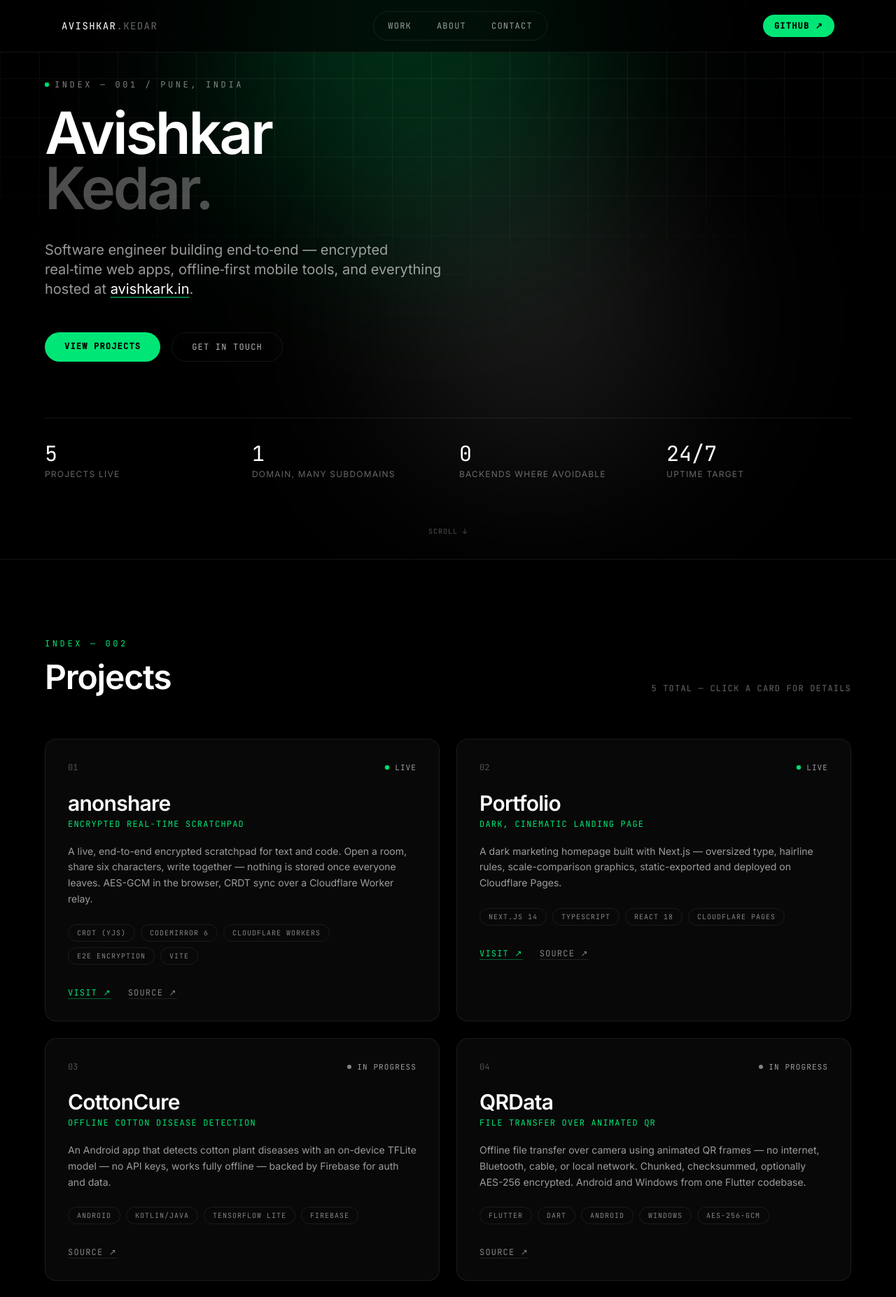
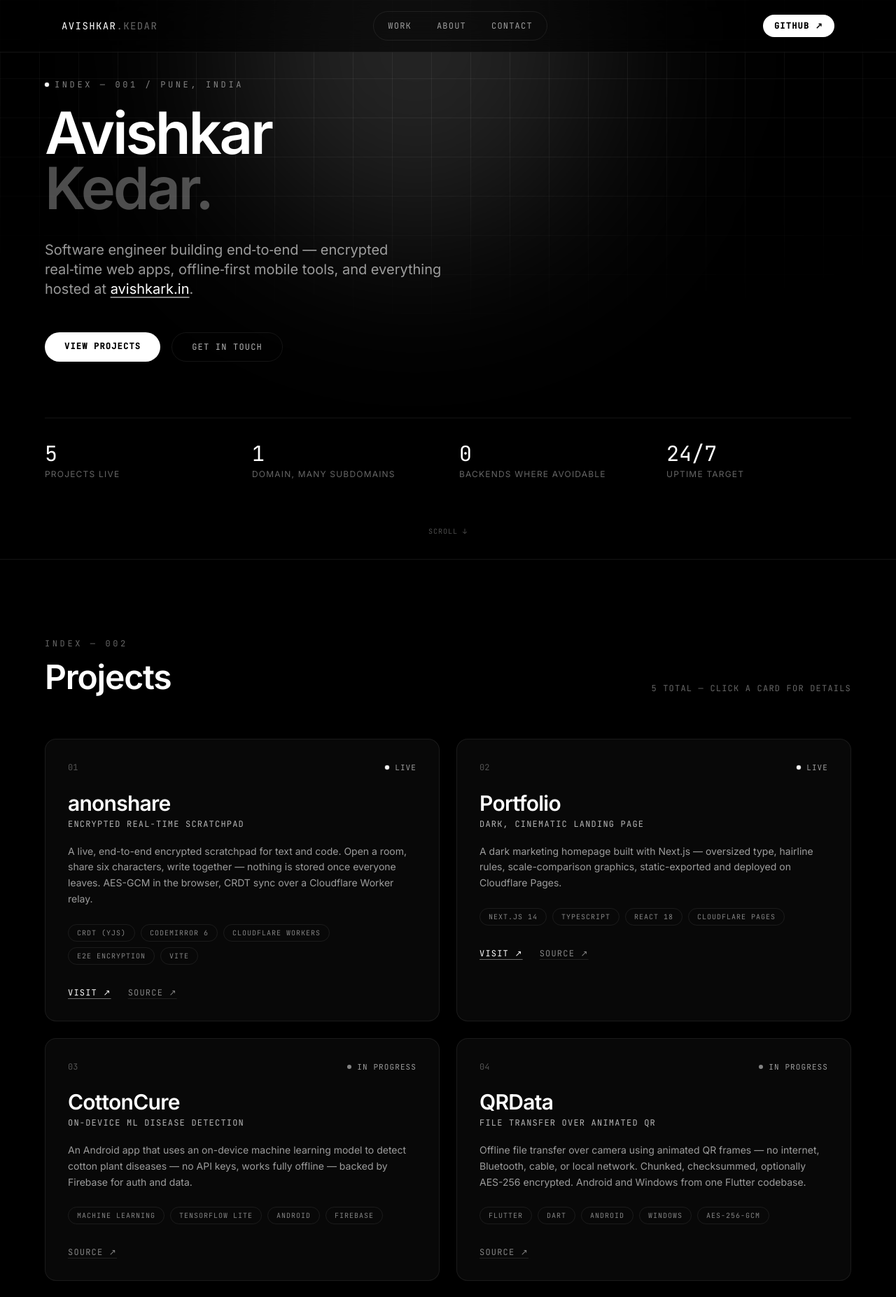
Before and after one commit to AvishkarKedar/index-projects, a React (Vite) app: page / in a window 1280 px wide. Shown: the top 1854 px of the page at 70% size. Built offline with nearby package versions, Linux system fonts and the light colour scheme; the HTML template or start-up script is replaced by a standard one.

Commit message:
Remove green accent (pure black/white), rename Svik->Avik Games, emphasize CottonCure as ML project

```diff
--- a/src/components/Contact.tsx
+++ b/src/components/Contact.tsx
@@ -12,7 +12,7 @@ export default function Contact() {
   return (
     <section id="contact" className="px-6 py-28">
       <div className="mx-auto max-w-6xl">
-        <p className="font-mono text-xs uppercase tracking-[0.3em] text-money">Index — 004</p>
+        <p className="font-mono text-xs uppercase tracking-[0.3em] text-white/40">Index — 004</p>
         <motion.h2
           initial={{ opacity: 0, y: 24 }}
           whileInView={{ opacity: 1, y: 0 }}
@@ -36,7 +36,7 @@ export default function Contact() {
               className="glass glow-border group block rounded-2xl p-6"
             >
               <p className="font-mono text-xs uppercase tracking-widest text-white/40">{l.label}</p>
-              <p className="mt-2 flex items-center justify-between text-lg text-white transition-colors group-hover:text-money">
+              <p className="mt-2 flex items-center justify-between text-lg text-white transition-colors group-hover:text-white/70">
                 {l.value}
                 <span className="transition-transform group-hover:translate-x-1">↗</span>
               </p>
--- a/src/components/Footer.tsx
+++ b/src/components/Footer.tsx
@@ -3,7 +3,7 @@ export default function Footer() {
     <footer className="border-t border-line px-6 py-8">
       <div className="mx-auto flex max-w-6xl flex-col items-center justify-between gap-4 font-mono text-[11px] uppercase tracking-widest text-white/30 sm:flex-row">
         <p className="flex items-center gap-2">
-          <span className="h-1.5 w-1.5 rounded-full bg-money" />
+          <span className="h-1.5 w-1.5 rounded-full bg-white" />
           © {new Date().getFullYear()} Avishkar Kedar
         </p>
         <p>Built with React · Tailwind · Framer Motion</p>
--- a/src/components/Hero.tsx
+++ b/src/components/Hero.tsx
@@ -5,8 +5,8 @@ export default function Hero() {
   return (
     <section id="top" className="relative flex min-h-screen flex-col justify-center overflow-hidden border-b border-line px-6">
       <div className="pointer-events-none absolute inset-0 overflow-hidden">
-        <div className="absolute -top-40 left-1/4 h-[32rem] w-[32rem] animate-blob rounded-full bg-money/20 blur-[120px]" />
-        <div className="absolute right-1/4 top-1/3 h-[26rem] w-[26rem] animate-blob rounded-full bg-white/10 blur-[120px] [animation-delay:4s]" />
+        <div className="absolute -top-40 left-1/4 h-[32rem] w-[32rem] animate-blob rounded-full bg-white/15 blur-[120px]" />
+        <div className="absolute right-1/4 top-1/3 h-[26rem] w-[26rem] animate-blob rounded-full bg-white/8 blur-[120px] [animation-delay:4s]" />
         <div className="bg-grid bg-grid-fade absolute inset-0" />
       </div>
 
@@ -17,7 +17,7 @@ export default function Hero() {
           transition={{ duration: 0.6 }}
           className="mb-6 flex items-center gap-2 font-mono text-xs uppercase tracking-[0.3em] text-white/50"
         >
-          <span className="h-1.5 w-1.5 animate-pulse-dot rounded-full bg-money" />
+          <span className="h-1.5 w-1.5 animate-pulse-dot rounded-full bg-white" />
           Index — 001 / Pune, India
         </motion.p>
 
@@ -37,7 +37,7 @@ export default function Hero() {
         >
           Software engineer building end‑to‑end — encrypted real‑time web apps,
           offline‑first mobile tools, and everything hosted at{' '}
-          <a href="https://avishkark.in" className="text-white underline decoration-money/50 underline-offset-4 hover:decoration-money">
+          <a href="https://avishkark.in" className="text-white underline decoration-white/50 underline-offset-4 hover:decoration-white">
             avishkark.in
           </a>
           .
@@ -49,7 +49,7 @@ export default function Hero() {
           transition={{ duration: 0.6, delay: 0.9 }}
           className="mt-12 flex flex-wrap gap-4"
         >
-          <a href="#projects" className="rounded-full bg-money px-7 py-3 font-mono text-xs font-semibold uppercase tracking-widest text-black transition-transform hover:scale-105">
+          <a href="#projects" className="rounded-full bg-white px-7 py-3 font-mono text-xs font-semibold uppercase tracking-widest text-black transition-transform hover:scale-105">
             View Projects
           </a>
           <a href="#contact" className="rounded-full border border-line px-7 py-3 font-mono text-xs uppercase tracking-widest text-white/70 transition-colors hover:border-white hover:text-white">
--- a/src/components/Nav.tsx
+++ b/src/components/Nav.tsx
@@ -29,7 +29,7 @@ export default function Nav() {
           href="https://github.com/AvishkarKedar"
           target="_blank"
           rel="noreferrer"
-          className="rounded-full bg-money px-4 py-2 font-mono text-xs font-semibold uppercase tracking-widest text-black transition-transform hover:scale-105"
+          className="rounded-full bg-white px-4 py-2 font-mono text-xs font-semibold uppercase tracking-widest text-black transition-transform hover:scale-105"
         >
           GitHub ↗
         </a>
--- a/src/components/ProjectCard.tsx
+++ b/src/components/ProjectCard.tsx
@@ -26,7 +26,7 @@ export default function ProjectCard({
         <StatusDot status={project.status} />
       </div>
       <h3 className="text-2xl font-semibold tracking-tight text-white sm:text-3xl">{project.name}</h3>
-      <p className="mt-1 font-mono text-xs uppercase tracking-widest text-money">{project.tagline}</p>
+      <p className="mt-1 font-mono text-xs uppercase tracking-widest text-white/70">{project.tagline}</p>
       <p className="mt-5 text-sm leading-relaxed text-white/60">{project.description}</p>
       <div className="mt-6 flex flex-wrap gap-2">
         {project.tags.map((tag) => (
@@ -42,7 +42,7 @@ export default function ProjectCard({
             target="_blank"
             rel="noreferrer"
             onClick={(e) => e.stopPropagation()}
-            className="text-money underline decoration-money/40 underline-offset-4 hover:decoration-money"
+            className="text-white underline decoration-white/40 underline-offset-4 hover:decoration-white"
           >
             Visit ↗
           </a>
--- a/src/components/ProjectModal.tsx
+++ b/src/components/ProjectModal.tsx
@@ -39,7 +39,7 @@ export default function ProjectModal({ project, onClose }: { project: Project |
             </button>
             <StatusDot status={project.status} />
             <h3 className="mt-4 text-3xl font-semibold tracking-tight text-white sm:text-4xl">{project.name}</h3>
-            <p className="mt-1 font-mono text-xs uppercase tracking-widest text-money">{project.tagline}</p>
+            <p className="mt-1 font-mono text-xs uppercase tracking-widest text-white/70">{project.tagline}</p>
             <p className="mt-6 text-base leading-relaxed text-white/70">
               {project.longDescription || project.description}
             </p>
@@ -56,7 +56,7 @@ export default function ProjectModal({ project, onClose }: { project: Project |
                   href={project.live}
                   target="_blank"
                   rel="noreferrer"
-                  className="rounded-full bg-money px-6 py-2.5 font-mono text-xs font-semibold uppercase tracking-widest text-black transition-transform hover:scale-105"
+                  className="rounded-full bg-white px-6 py-2.5 font-mono text-xs font-semibold uppercase tracking-widest text-black transition-transform hover:scale-105"
                 >
                   Visit ↗
                 </a>
--- a/src/components/Projects.tsx
+++ b/src/components/Projects.tsx
@@ -11,7 +11,7 @@ export default function Projects() {
       <div className="mx-auto max-w-6xl">
         <div className="mb-16 flex items-end justify-between">
           <div>
-            <p className="font-mono text-xs uppercase tracking-[0.3em] text-money">Index — 002</p>
+            <p className="font-mono text-xs uppercase tracking-[0.3em] text-white/40">Index — 002</p>
             <h2 className="mt-4 text-4xl font-semibold tracking-tight text-white sm:text-5xl">Projects</h2>
           </div>
           <p className="hidden font-mono text-xs uppercase tracking-widest text-white/40 sm:block">
--- a/src/components/StatusDot.tsx
+++ b/src/components/StatusDot.tsx
@@ -1,7 +1,7 @@
 import { ProjectStatus } from '../data/projects'
 
 const statusMap: Record<ProjectStatus, { color: string; label: string; pulse: boolean }> = {
-  live: { color: 'bg-money', label: 'Live', pulse: true },
+  live: { color: 'bg-white', label: 'Live', pulse: true },
   'in-progress': { color: 'bg-white/50', label: 'In Progress', pulse: false },
   maintenance: { color: 'bg-white/25', label: 'Maintenance', pulse: false },
 }
--- a/src/data/projects.ts
+++ b/src/data/projects.ts
@@ -41,12 +41,12 @@ export const projects: Project[] = [
   },
   {
     name: 'CottonCure',
-    tagline: 'Offline cotton disease detection',
+    tagline: 'On-device ML disease detection',
     description:
-      'An Android app that detects cotton plant diseases with an on-device TFLite model — no API keys, works fully offline — backed by Firebase for auth and data.',
+      'An Android app that uses an on-device machine learning model to detect cotton plant diseases — no API keys, works fully offline — backed by Firebase for auth and data.',
     longDescription:
-      'An Android app with a dedicated on-device model folder — a TensorFlow Lite model classifies cotton plant diseases directly from a photo with no network call and no API key, so it keeps working in low-connectivity rural settings. Firebase covers user authentication and stores diagnosis history in the cloud when a connection is available, but detection itself never depends on it.',
-    tags: ['Android', 'Kotlin/Java', 'TensorFlow Lite', 'Firebase'],
+      'A machine-learning-first Android app: a TensorFlow Lite model, trained to classify cotton plant diseases, runs entirely on-device with no network call and no API key, so it keeps working in low-connectivity rural settings. Firebase covers user authentication and stores diagnosis history in the cloud when a connection is available, but the ML inference itself never depends on it.',
+    tags: ['Machine Learning', 'TensorFlow Lite', 'Android', 'Firebase'],
     repo: 'https://github.com/AvishkarKedar/CottonCure',
     status: 'in-progress',
     year: '2026',
@@ -64,7 +64,7 @@ export const projects: Project[] = [
     year: '2026',
   },
   {
-    name: 'Svik Games',
+    name: 'Avik Games',
     tagline: '15-world browser platformer',
     description:
       'A free, install-free browser platformer with 15 hand-built worlds that ramp up in difficulty — wider pits, faster enemies, and spike traps from World 6 onward.',
--- a/src/index.css
+++ b/src/index.css
@@ -39,7 +39,7 @@ body {
   inset: 0;
   padding: 1px;
   border-radius: inherit;
-  background: linear-gradient(135deg, rgba(0, 230, 118, 0.6), rgba(255, 255, 255, 0.06));
+  background: linear-gradient(135deg, rgba(255, 255, 255, 0.5), rgba(255, 255, 255, 0.05));
   -webkit-mask: linear-gradient(#000 0 0) content-box, linear-gradient(#000 0 0);
   -webkit-mask-composite: xor;
   mask-composite: exclude;
@@ -52,7 +52,7 @@ body {
 }
 
 ::selection {
-  background: #00e676;
+  background: #ffffff;
   color: #000000;
 }
 
@@ -70,8 +70,8 @@ body {
 }
 
 @keyframes pulse-dot {
-  0%, 100% { opacity: 1; box-shadow: 0 0 0 0 rgba(0, 230, 118, 0.45); }
-  50% { opacity: 0.6; box-shadow: 0 0 0 6px rgba(0, 230, 118, 0); }
+  0%, 100% { opacity: 1; box-shadow: 0 0 0 0 rgba(255, 255, 255, 0.35); }
+  50% { opacity: 0.6; box-shadow: 0 0 0 6px rgba(255, 255, 255, 0); }
 }
 .animate-pulse-dot {
   animation: pulse-dot 2s ease-in-out infinite;
--- a/tailwind.config.ts
+++ b/tailwind.config.ts
@@ -7,10 +7,6 @@ export default {
       colors: {
         void: '#000000',
         line: 'rgba(255,255,255,0.08)',
-        money: {
-          DEFAULT: '#00e676',
-          dim: '#00c853',
-        },
       },
       fontFamily: {
         mono: ['"JetBrains Mono"', 'ui-monospace', 'monospace'],
```
Also changed, not shown: src/components/About.tsx (+4 -4 lines).
